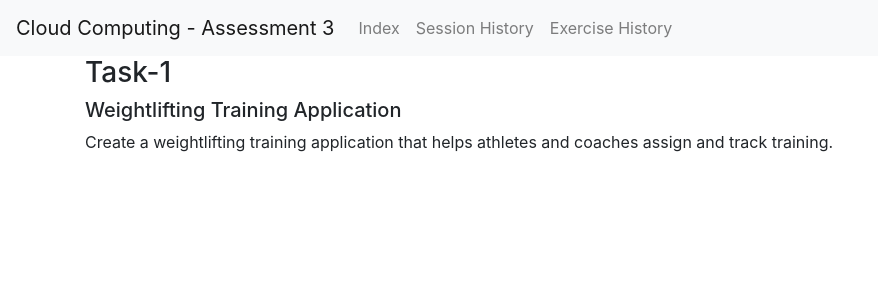
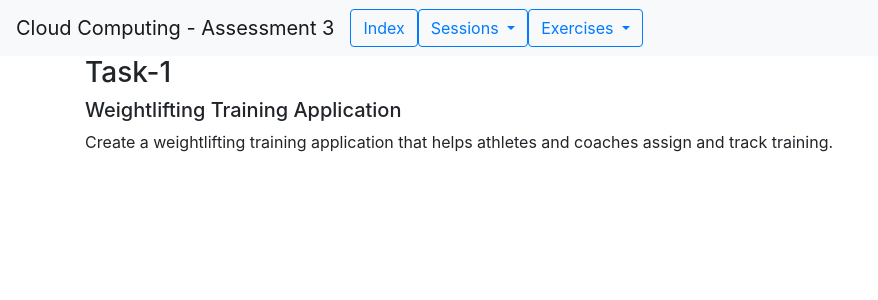
Before and after one commit to Thomas-Elder/py.cc-ass3, a Flask app: page / in a window 1280 px wide. Shown: the top 300 px of the page, without its empty margins (0-878 px from the left). Run offline with Flask 2, Linux system fonts and the light colour scheme; data that the repository does not hold is empty; some libraries are stand-ins or nearby versions.

Commit message:
Add dropdowns for ex and session

```diff
--- a/web/lift/templates/base.html
+++ b/web/lift/templates/base.html
@@ -22,9 +22,28 @@
 
       <div class="collapse navbar-collapse" id="navbarNavAltMarkup">
         <div class="navbar-nav">
-          <a class="nav-item nav-link" href="{{ url_for('index')}}">Index</a>
-          <a class="nav-item nav-link" href="{{ url_for('session.history')}}">Session History</a>
-          <a class="nav-item nav-link" href="{{ url_for('exercise.history')}}">Exercise History</a>
+
+          <a class="btn btn-outline-primary" href="{{ url_for('index')}}">Index</a>
+
+          <div class="dropdown">
+            <button class="btn btn-outline-primary dropdown-toggle" type="button" id="sessionDropDown" data-toggle="dropdown" aria-haspopup="true" aria-expanded="false">
+              Sessions
+            </button>
+            <div class="dropdown-menu" aria-labelledby="sessionDropDown">
+              <a class="nav-item nav-link" href="{{ url_for('session.new')}}">New Session</a>
+              <a class="nav-item nav-link" href="{{ url_for('session.history')}}">Session History</a>
+            </div>
+          </div>
+
+          <div class="dropdown">
+            <button class="btn btn-outline-primary dropdown-toggle" type="button" id="exerciseDropDown" data-toggle="dropdown" aria-haspopup="true" aria-expanded="false">
+              Exercises
+            </button>
+            <div class="dropdown-menu" aria-labelledby="exerciseDropDown">
+              <a class="nav-item nav-link" href="{{ url_for('exercise.history')}}">Exercise History</a>
+            </div>
+          </div>
+
         </div>
     </nav>
     <!-- Your page content -->
```
